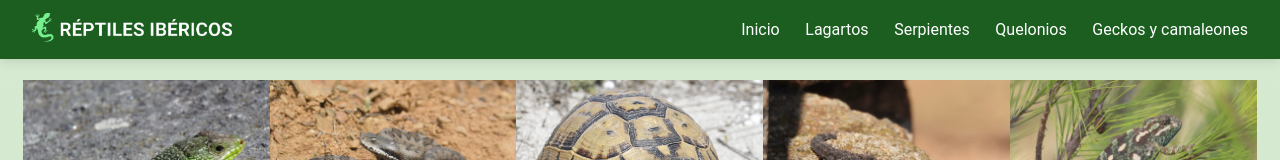
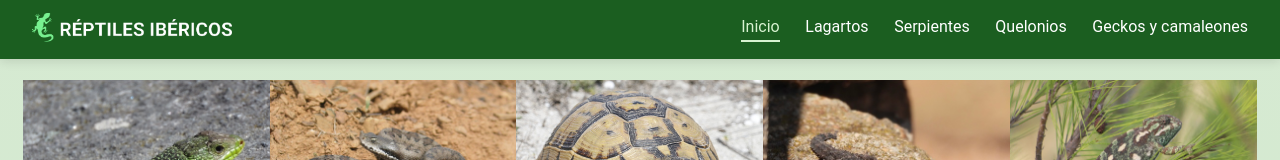
Before and after one commit to Keyrus-cyborg/iberian-reptiles, a React (Vite) app: page / in a window 1280 px wide. Shown: the top 160 px of the page. Built offline with nearby package versions, Linux system fonts and the light colour scheme.

Commit message:
style: añadir línea a sección actual de la página

```diff
--- a/src/App.css
+++ b/src/App.css
@@ -50,6 +50,12 @@ nav a:hover {
 .menu {
   display: flex;
   gap: clamp(.8rem, 2vw, 2rem);
+}
+
+.menu a.active{
+    color:#d8f3d1;
+    border-bottom: 2px solid #d8f3d1;
+    padding-bottom: .25rem;
 }
 
 /* HeroBanner */
--- a/src/components/Navbar.jsx
+++ b/src/components/Navbar.jsx
@@ -1,4 +1,5 @@
 import { Link } from "react-router-dom";
+import { NavLink } from "react-router-dom";
 
 function Navbar() {
     return (
@@ -8,11 +9,11 @@ function Navbar() {
                     <img src="/logos/logo-reptiles.png" className="logo-nav" alt="Logo Reptiles"></img>
                 </div>
                 <div className="menu">
-                    <Link to="/">Inicio</Link>
-                    <Link to="/lagartos">Lagartos</Link>
-                    <Link to="/serpientes">Serpientes</Link>
-                    <Link to="/quelonios">Quelonios</Link>
-                    <Link to="/geckos-camaleones">Geckos y camaleones</Link>
+                    <NavLink to="/">Inicio</NavLink>
+                    <NavLink to="/lagartos">Lagartos</NavLink>
+                    <NavLink to="/serpientes">Serpientes</NavLink>
+                    <NavLink to="/quelonios">Quelonios</NavLink>
+                    <NavLink to="/geckos-camaleones">Geckos y camaleones</NavLink>
                 </div>
             </div>
         </nav>
```
